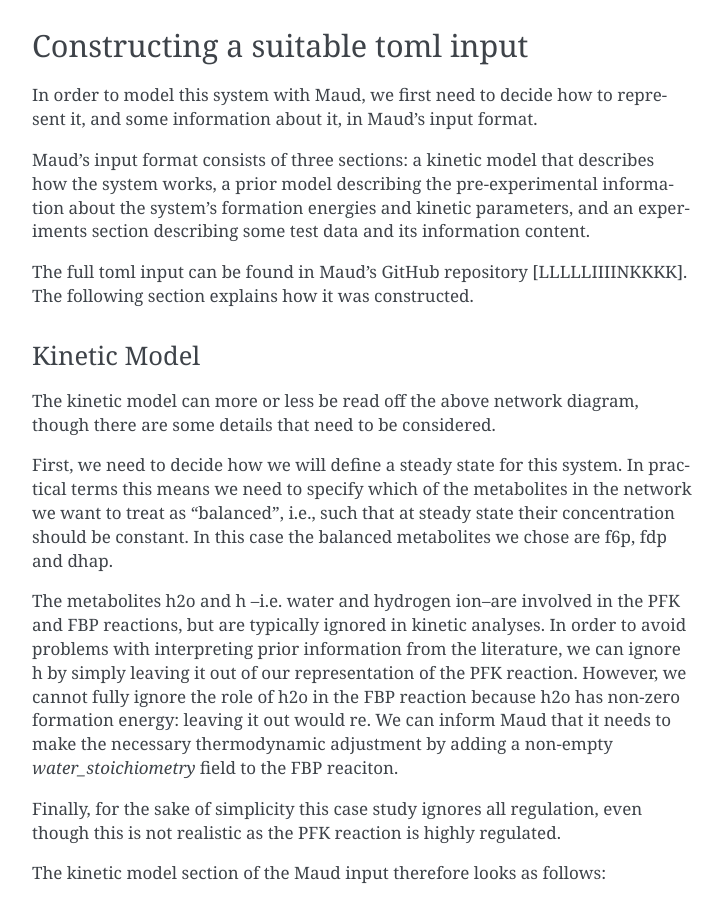
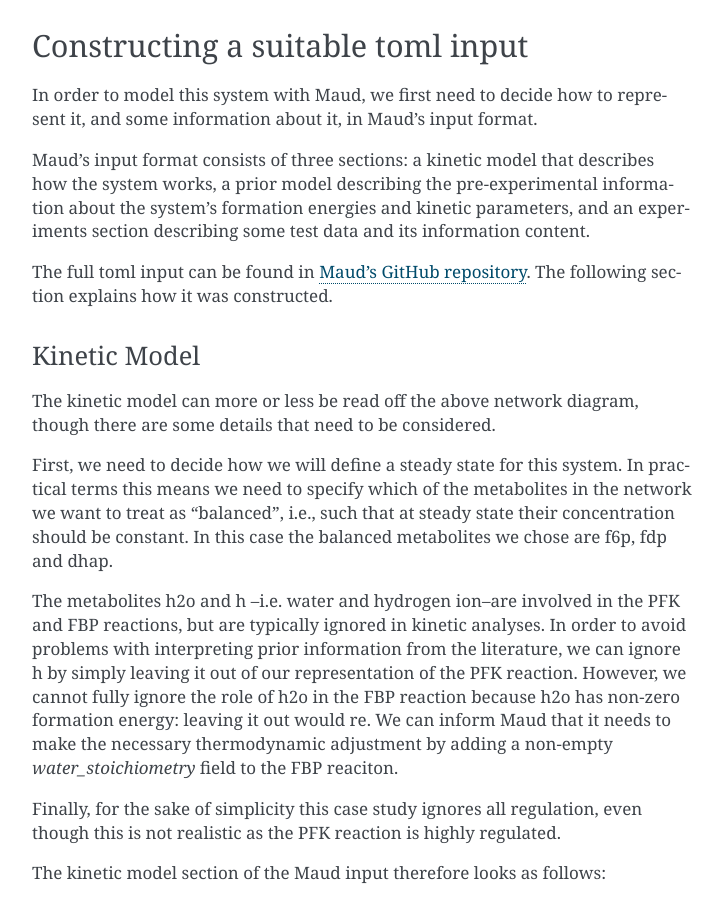
Before and after one commit to biosustain/Maud, a Sphinx documentation site: the page built from docs/case_studies/ecoli.rst, in a window 1280 px wide and 900 px high, scrolled down 1006 px. Shown: the whole window, without its empty margins (388-1110 px from the left). Built offline with Sphinx 7.4.7, drawn with Linux system fonts in a browser that asks for light colours.

```diff
--- a/docs/case_studies/ecoli.rst
+++ b/docs/case_studies/ecoli.rst
@@ -29,8 +29,9 @@ how the system works, a prior model describing the pre-experimental information
 about the system's formation energies and kinetic parameters, and an
 experiments section describing some test data and its information content.
 
-The full toml input can be found in Maud's GitHub repository
-[LLLLLIIIINKKKK]. The following section explains how it was constructed.
+The full toml input can be found in `Maud's GitHub repository
+<https://github.com/biosustain/Maud/blob/master/tests/data/ecoli_small.toml>`_. The
+following section explains how it was constructed.
 
 
 Kinetic Model
```
